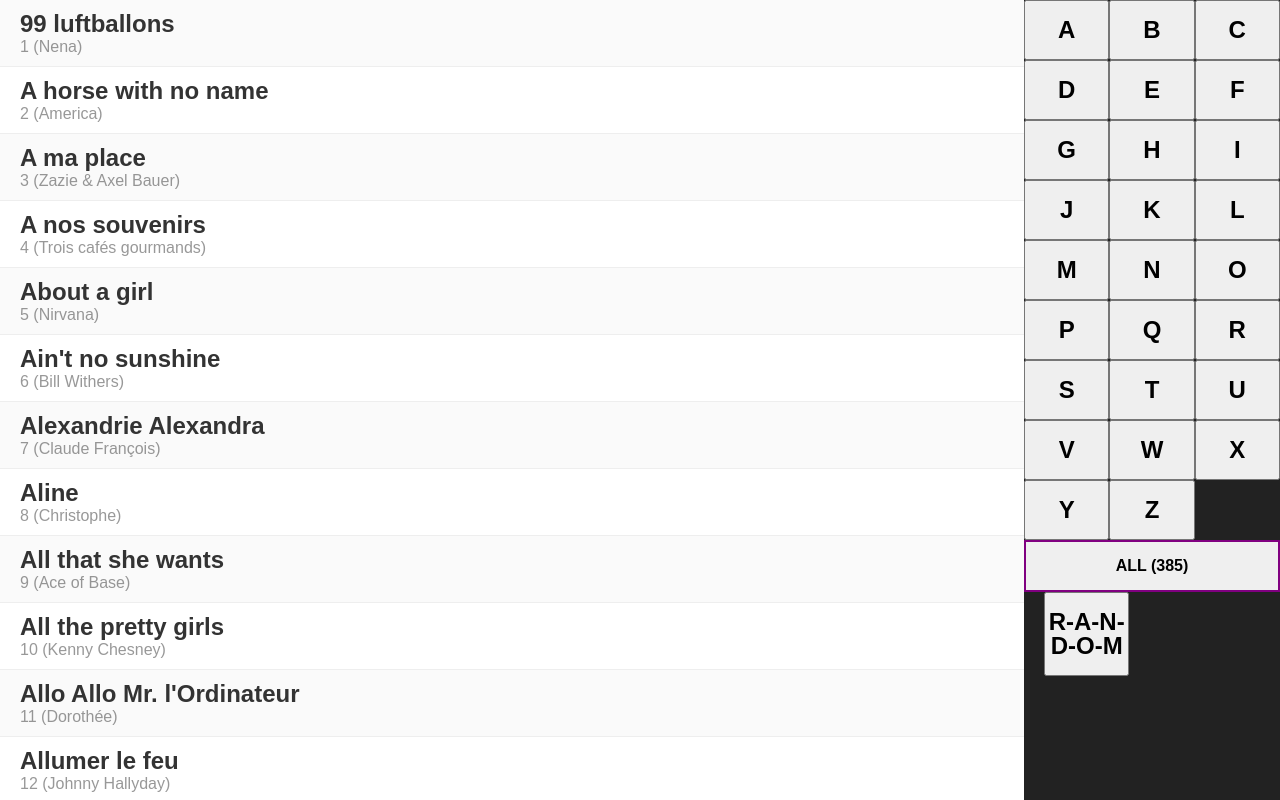
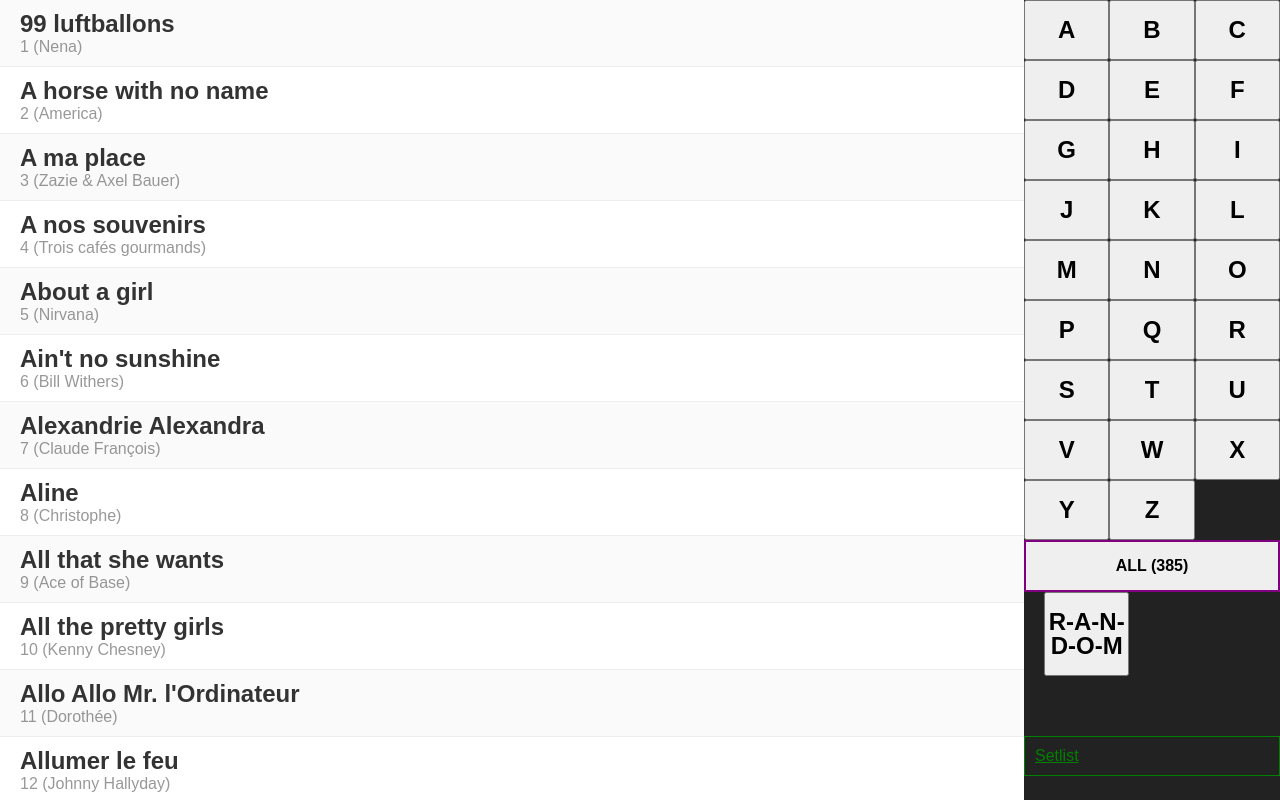
Before and after one commit to PhilipGazagnes/livenotes, a Nuxt app: page / in a window 1280 px wide. Shown: the top 800 px of the page. Built offline with nearby package versions, Linux system fonts and the light colour scheme.

Commit message:
setlist link

```diff
--- a/pages/index.vue
+++ b/pages/index.vue
@@ -28,6 +28,7 @@
         {{ scope.name }} ({{ scope.arr.length }})
       </button>
       <button class="random" @click="handleRandom">R-a-N-d-O-m</button>
+      <a href="/setlist" class="setlistLink">Setlist</a>
     </div>
   </div>
 </template>
@@ -251,4 +252,12 @@
     }
   }
 }
+.setlistLink {
+  display: block;
+  padding: 10px;
+  margin-top: 20px;
+  color: green;
+  border: green 1px solid;
+  background: none;
+}
 </style>
```
